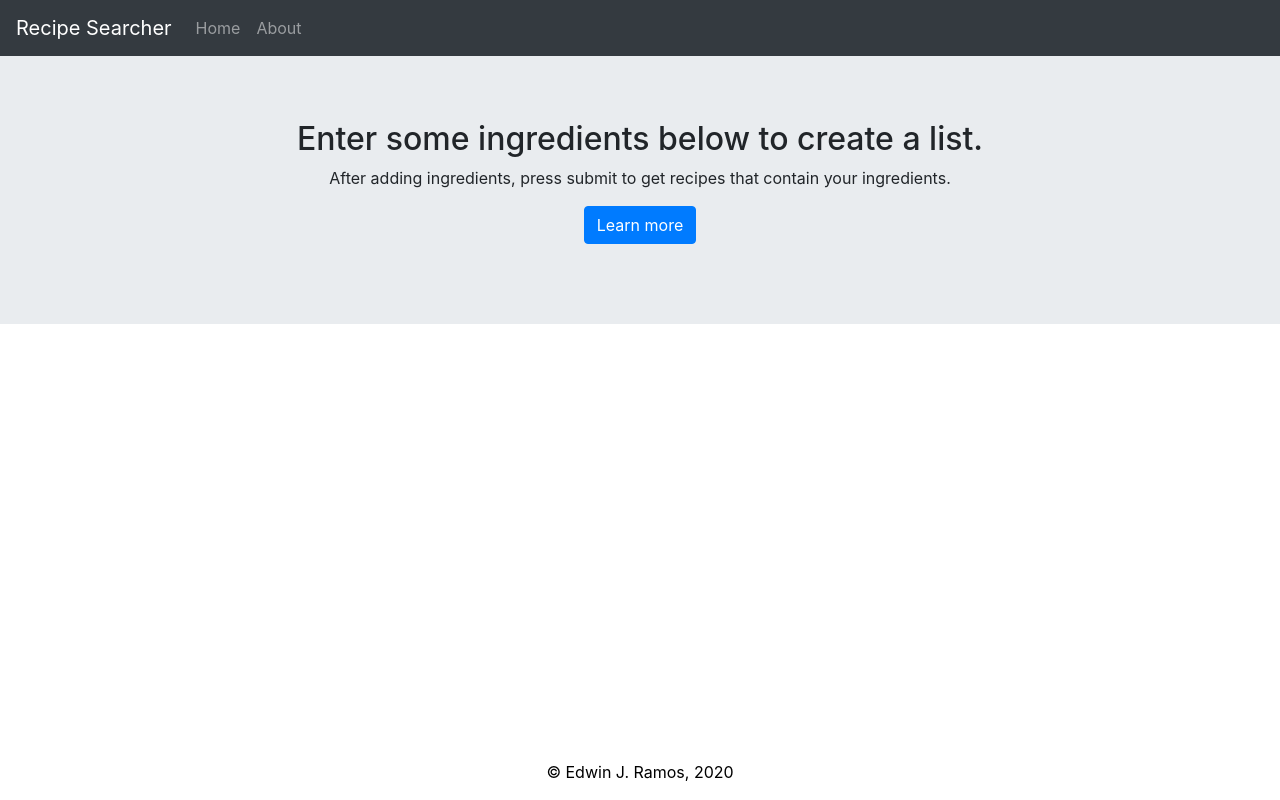
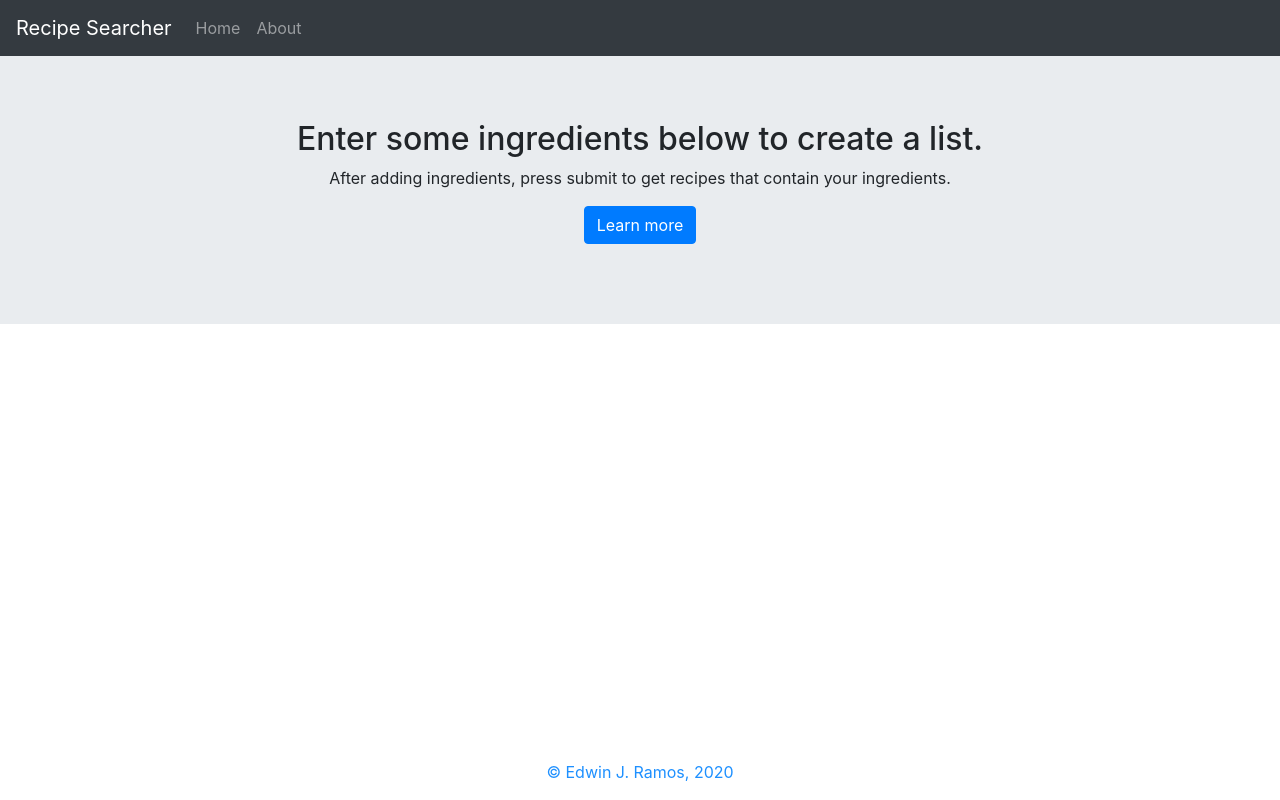
Before and after one commit to Ramos159/Recipe-Searcher, a React (Create React App) app: page / in a window 1280 px wide. Built offline with nearby package versions, Linux system fonts and the light colour scheme.

Commit message:
fixed issue with differing versions of eslint, fixed weird git author issue. (hopefully)

```diff
--- a/package.json
+++ b/package.json
@@ -42,7 +42,6 @@
   "devDependencies": {
     "@typescript-eslint/eslint-plugin": "^3.7.0",
     "@typescript-eslint/parser": "^3.7.0",
-    "eslint": "^7.5.0",
     "eslint-config-airbnb": "^18.2.0",
     "eslint-plugin-import": "^2.22.0",
     "eslint-plugin-jsx-a11y": "^6.3.1",
--- a/src/App.css
+++ b/src/App.css
@@ -43,5 +43,5 @@
   bottom:0;
   flex-shrink: 0;
   text-align: center;
-  color: black;
+  color: dodgerblue;
 }
```
Also changed, not shown: 1 other file (tests, documents, lock files or other folders).
